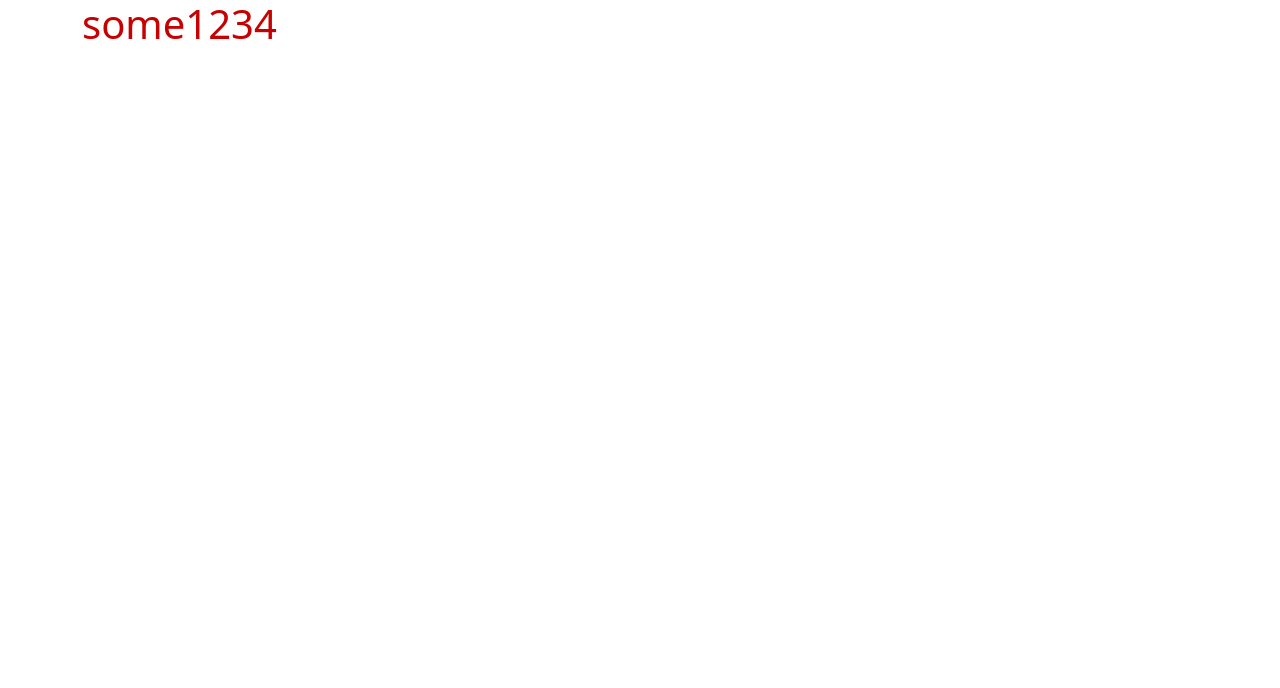
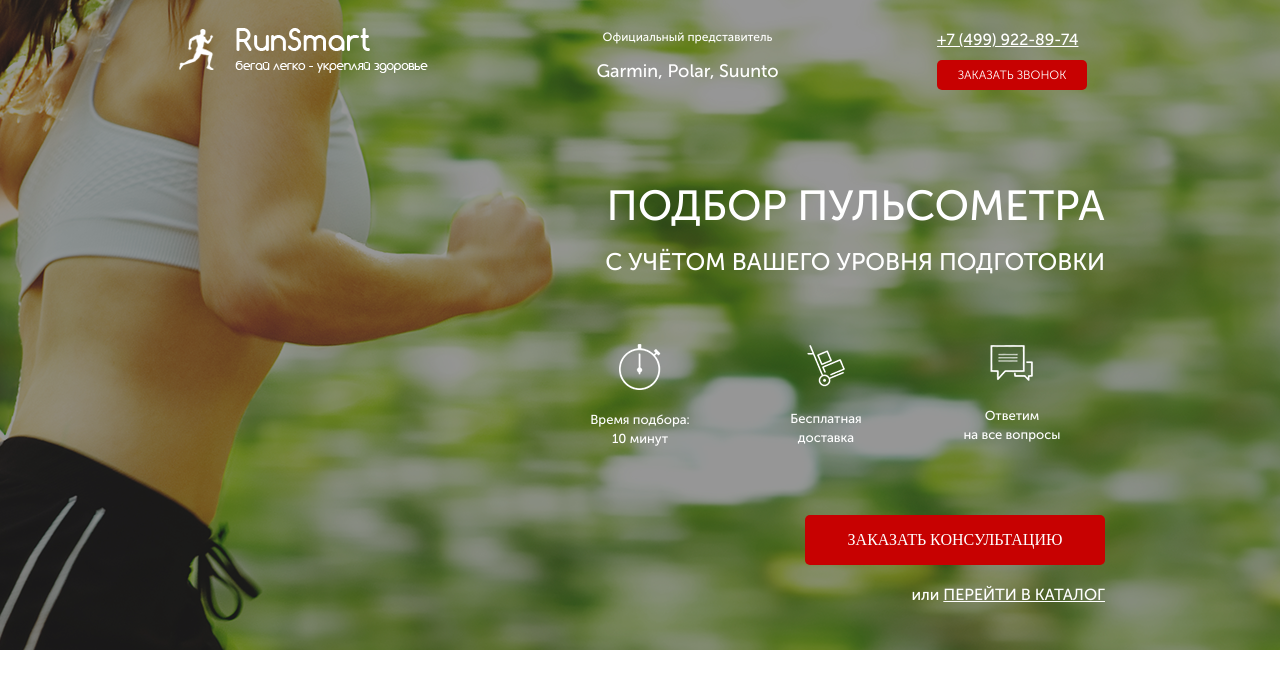
Before and after one commit to Skkc777/pulsometrs_project_udemy, a website: page index.html in a window 1280 px wide. Drawn offline with Linux system fonts and the light colour scheme.

Commit message:
sass-->scss and first sec

```diff
--- a/css/fonts.css
+++ b/css/fonts.css
@@ -1,7 +1,7 @@
 /* This stylesheet generated by Transfonter (https://transfonter.org) on July 26, 2017 7:15 PM */
 
 @font-face {
-	font-family: 'MuseoSansCyrl 500';
+	font-family: 'MuseoSansCyrl';
 	src: url('../fonts/MuseoSansCyrl-500.eot');
 	src: local('../fonts/MuseoSansCyrl-500'),
 		url('../fonts/MuseoSansCyrl-500.eot?#iefix') format('embedded-opentype'),
@@ -12,7 +12,7 @@
 }
 
 @font-face {
-	font-family: 'MuseoSansCyrl Italic-300';
+	font-family: 'MuseoSansCyrl';
 	src: url('../fonts/MuseoSansCyrl-300Italic.eot');
 	src: local('../fonts/MuseoSansCyrl-300Italic'),
 		url('../fonts/MuseoSansCyrl-300Italic.eot?#iefix') format('embedded-opentype'),
@@ -23,7 +23,7 @@
 }
 
 @font-face {
-	font-family: 'MuseoSansCyrl Italic-500';
+	font-family: 'MuseoSansCyrl';
 	src: url('../fonts/MuseoSansCyrl-500Italic.eot');
 	src: local('../fonts/MuseoSansCyrl-500Italic'),
 		url('../fonts/MuseoSansCyrl-500Italic.eot?#iefix') format('embedded-opentype'),
@@ -34,7 +34,7 @@
 }
 
 @font-face {
-	font-family: 'MuseoSansCyrl 900';
+	font-family: 'MuseoSansCyrl';
 	src: url('../fonts/MuseoSansCyrl-900.eot');
 	src: local('../fonts/MuseoSansCyrl-900'),
 		url('../fonts/MuseoSansCyrl-900.eot?#iefix') format('embedded-opentype'),
@@ -45,7 +45,7 @@
 }
 
 @font-face {
-	font-family: 'MuseoSansCyrl 700';
+	font-family: 'MuseoSansCyrl';
 	src: url('../fonts/MuseoSansCyrl-700.eot');
 	src: local('../fonts/MuseoSansCyrl-700'),
 		url('../fonts/MuseoSansCyrl-700.eot?#iefix') format('embedded-opentype'),
@@ -56,7 +56,7 @@
 }
 
 @font-face {
-	font-family: 'MuseoSansCyrl Italic-700';
+	font-family: 'MuseoSansCyrl';
 	src: url('../fonts/MuseoSansCyrl-700Italic.eot');
 	src: local('../fonts/MuseoSansCyrl-700Italic'),
 		url('../fonts/MuseoSansCyrl-700Italic.eot?#iefix') format('embedded-opentype'),
@@ -67,7 +67,7 @@
 }
 
 @font-face {
-	font-family: 'MuseoSansCyrl 300';
+	font-family: 'MuseoSansCyrl';
 	src: url('../fonts/MuseoSansCyrl-300.eot');
 	src: local('../fonts/MuseoSansCyrl-300'),
 		url('../fonts/MuseoSansCyrl-300.eot?#iefix') format('embedded-opentype'),
@@ -78,7 +78,7 @@
 }
 
 @font-face {
-	font-family: 'MuseoSansCyrl 100';
+	font-family: 'MuseoSansCyrl';
 	src: url('../fonts/MuseoSansCyrl-100.eot');
 	src: local('../fonts/MuseoSansCyrl-100'),
 		url('../fonts/MuseoSansCyrl-100.eot?#iefix') format('embedded-opentype'),
@@ -89,7 +89,7 @@
 }
 
 @font-face {
-	font-family: 'MuseoSansCyrl Italic-100';
+	font-family: 'MuseoSansCyrl';
 	src: url('../fonts/MuseoSansCyrl-100Italic.eot');
 	src: local('../fonts/MuseoSansCyrl-100Italic'),
 		url('../fonts/MuseoSansCyrl-100Italic.eot?#iefix') format('embedded-opentype'),
@@ -100,7 +100,7 @@
 }
 
 @font-face {
-	font-family: 'MuseoSansCyrl Italic-900';
+	font-family: 'MuseoSansCyrl';
 	src: url('../fonts/MuseoSansCyrl-900Italic.eot');
 	src: local('../fonts/Museo Sans Cyrl 900 Italic'), local('MuseoSansCyrl-900Italic'),
 		url('../fonts/MuseoSansCyrl-900Italic.eot?#iefix') format('embedded-opentype'),
--- a/gulpfile.js
+++ b/gulpfile.js
@@ -17,7 +17,7 @@ gulp.task('server', function () {
 });
 
 gulp.task('styles', function () {
-    return gulp.src('sass/*.+(scss|sass)')
+    return gulp.src('scss/*.+(scss|sass)')
         .pipe(sass({
             outputStyle: 'compressed'
         }).on('error', sass.logError))
@@ -34,7 +34,7 @@ gulp.task('styles', function () {
 });
 
 gulp.task('watch', function () {
-    gulp.watch('sass/*.+(scss|sass)', gulp.parallel('styles'));
+    gulp.watch('scss/*.+(scss|sass)', gulp.parallel('styles'));
     gulp.watch('*.html').on('change', browserSync.reload);
 });
 
--- a/index.html
+++ b/index.html
@@ -16,7 +16,7 @@ googlecode.com/ svn/trunk/html5.js'></script>
     <title>Pulse</title>
     <link rel="stylesheet" href="css\bootstrap-reboot.min.css"> <!-- нормалайз от бутстрапа -->
     <link rel="stylesheet" href="css\bootstrap-grid.min.css"> <!-- сетка гридов от бутстрапа -->
-    <link rel='stylesheet' type='text/css' href='css/fonts.css'/>
+    <link rel='stylesheet' type='text/css' href='css/fonts.css' />
     <link rel='stylesheet' type='text/css' href='css/style.min.css' media='screen' />
 
 </head>
@@ -24,20 +24,69 @@ googlecode.com/ svn/trunk/html5.js'></script>
 <body>
 
     <header>
-        <div class="header">
+        <section class="promo">
             <div class="container">
+                <div class="promo_menu_top">
                 <div class="row">
-                    <div class="col-xl-1">
-                        <h1>some1234</h1>
+                        <div class="promo_logo col-xl-3 offset-1">
+                            <a href="#">
+                                <img src="images/icons/header_logo_sec1.png" alt="Logo">
+                            </a>
+                        </div>
+
+                        <div class="promo_off col-xl-3 offset-1">
+                            <div class="promo_off_text">
+                                Официальный представитель
+                            </div>
+                            <div class="promo_off_subtext">
+                                Garmin, Polar, Suunto
+                            </div>
+                        </div>
+
+                        <div class="promo_num_and_button col-xl-2 offset-1">
+                            <a href="#" class="promo_num_and_button__numb">+7 (499) 922-89-74</a>
+
+                            <button class="promo_btn">
+                                заказать звонок
+                            </button>
+                        </div>
+                    </div>
+
+                <div class="promo_choice-info col-xl-6 offset-5">
+                    <div class="promo_choice-info__main_info">
+                        <h1>Подбор пульсометра</h1>
+                        <h2>с учётом вашего уровня подготовки</h2>
+                    </div>
+
+                    <div class="promo_choice-info__sub">
+                        <div class="promo_choice-info__sub_icons">
+                            <img src="images/icons/icon_sec1_timer.png" alt="Timer">
+                          <div>Время подбора: 10 минут</div>
+                        </div>
+                        <div class="promo_choice-info__sub_icons">
+                            <img src="images/icons/icon_sec1_hcart.png" alt="Cart">
+                           <div>Бесплатная доставка</div>
+                        </div>
+                        <div class="promo_choice-info__sub_icons">
+                            <img src="images/icons/icon_sec1_answer.png" alt="Answer">
+                           <div>Ответим <br> на все вопросы</div>
+                        </div>
+                    </div>
+                    <div class="promo_choice-info__sub_btn_and_ctlg">
+                        <button class="promo_btn">заказать консультацию</button>
+                        <div>
+                            или
+                            <a href="#">ПЕРЕЙТИ В КАТАЛОГ</a>
+                        </div>
                     </div>
                 </div>
-            </div>
-        </div>
-    </header>
 
 
 
-
+            </div>
+            </div>
+        </section>
+    </header>
 
 
 
--- a/sass/_general.sass
+++ /dev/null
@@ -1,9 +0,0 @@
-*
- margin: 0
- padding: 0
-
-header
-    padding: 0
-    font-size: 30px
-    h1
-        color: $main-c
--- a/sass/_var.sass
+++ /dev/null
@@ -1 +0,0 @@
-$main-c: #c70101
--- a/sass/style.sass
+++ /dev/null
@@ -1,4 +0,0 @@
-@import 'var'
-@import 'mixin'
-@import 'general'
-@import 'media'
--- /dev/null
+++ b/scss/_general.scss
@@ -0,0 +1,137 @@
+.promo {
+    min-height: 650px;
+    background: url('../images/background/header_sec1_bg.png') center center/cover no-repeat;
+    color: #ffffff;
+    font-family: "MuseoSansCyrl", sans-serif;
+    font-weight: 500;
+
+    &_menu_top {
+        padding-top: 28px;
+    }
+
+    &_off {
+
+        &_text {
+            text-align: center;
+            font-size: 12px;
+        }
+
+        &_subtext {
+            margin-top: 12px;
+            text-align: center;
+            font-size: 18px;
+        }
+    }
+
+    &_num_and_button {
+        &__numb {
+            color: #ffffff;
+
+            &:active {
+                color: #ffffff;
+            }
+
+            &:hover {
+                color: $main-c;
+                text-decoration: none;
+            }
+        }
+    }
+
+
+    .promo_btn {
+        margin-top: 8px;
+        width: 150px;
+        height: 30px;
+        border: none;
+        border-radius: 5px;
+        background-color: $main-c;
+        color: $w;
+        font-weight: 300;
+        font-size: 12px;
+        text-align: center;
+        text-transform: uppercase;
+    }
+
+    &_choice-info {
+        margin-top: 91px;
+        text-align: right;
+
+        &__main_info {
+            h1 {
+                font-size: 42px;
+                font-weight: 500;
+                line-height: normal;
+                text-align: right;
+                text-transform: uppercase;
+                margin: 0;
+            }
+
+            h2 {
+                margin: 0;
+                margin-top: 17px;
+                font-size: 24px;
+                font-weight: 500;
+                text-align: right;
+                text-transform: uppercase;
+            }
+        }
+
+        &__sub {
+            margin-top: 67px;
+            display: flex;
+            justify-content: space-around;
+
+            &_icons {
+                width: 106px;
+                height: 96px;
+
+                img {
+                    display: block;
+                    margin: 0 auto;
+                }
+
+                div {
+                    margin-top: 20px;
+                    font-size: 13px;
+                    text-align: center;
+                }
+
+            }
+        }
+
+        &__sub_btn_and_ctlg {
+            margin-top: 67px;
+            text-align: right;
+            .promo_btn {
+                width: 300px;
+                height: 50px;
+                border-radius: 5px;
+                background-color: $main-c;
+                color: $w;
+                font-family: "Museo Sans Cyrl -500";
+                font-size: 16px;
+                text-align: center;
+                text-transform: uppercase;
+            }
+
+            div {
+                margin-top: 18px;
+                font-size: 16px;
+                a {
+                    color: $w;
+                    &:hover {
+                        color: $w;
+                        text-decoration: none;
+                    }
+                    &:active {
+                        color: $w;
+                    }
+                }
+            }
+        }
+
+
+    }
+
+}
--- /dev/null
+++ b/scss/_var.scss
@@ -0,0 +1,2 @@
+$main-c: #c70101;
+$w: #ffffff;
--- /dev/null
+++ b/scss/style.scss
@@ -0,0 +1,4 @@
+@import 'var';
+@import 'mixin';
+@import 'general';
+@import 'media';
```
Also changed, not shown: css/style.min.css, scss/_media.scss (added), scss/_mixin.scss (renamed from sass/_mixin.sass).
